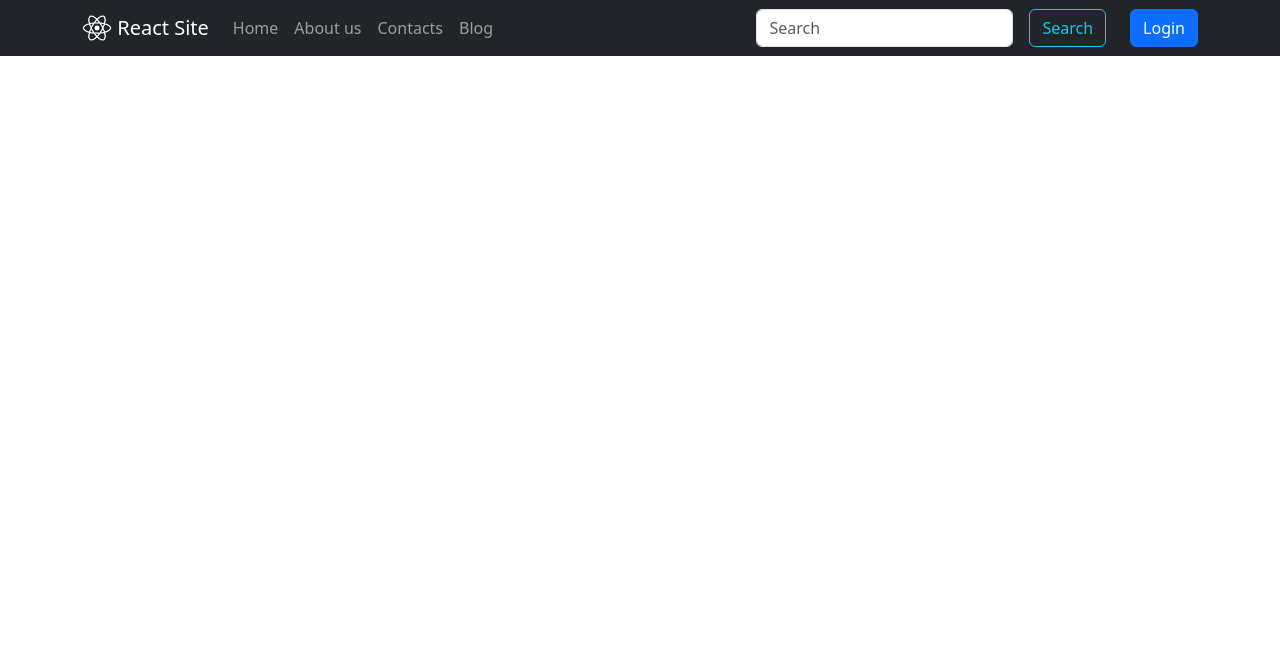
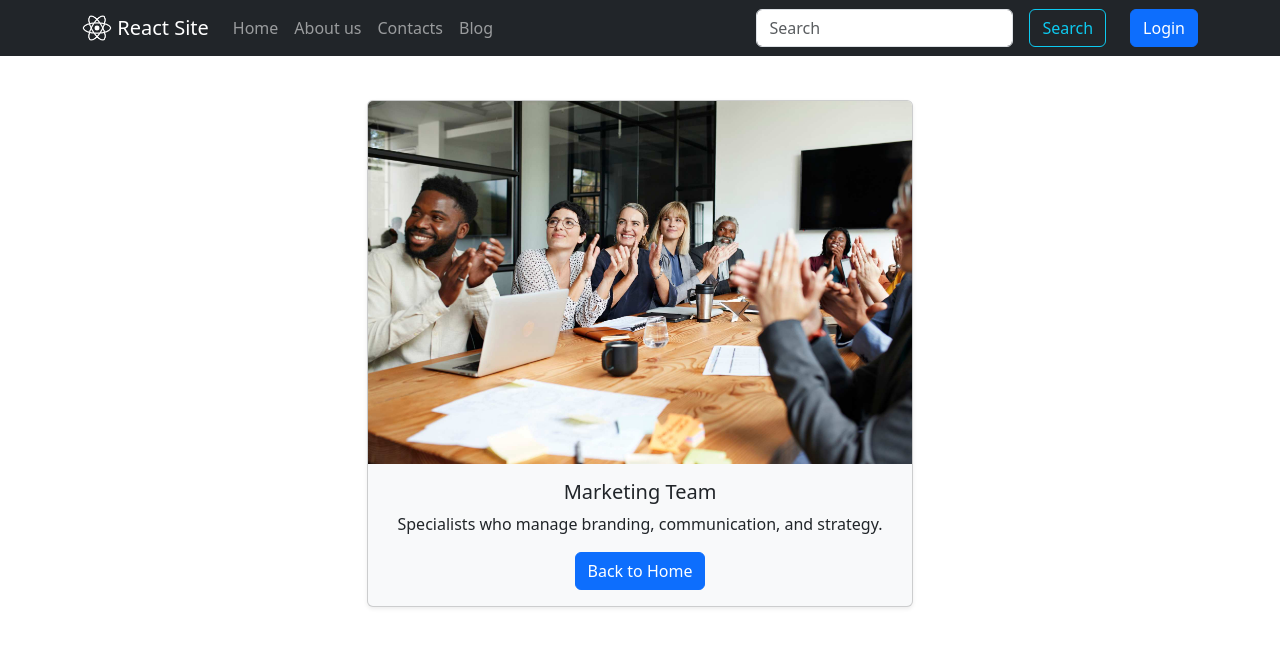
Before and after one commit to Arellaf/lab7-react, a React (Create React App) app: page /team/marketing in a window 1280 px wide. Shown: the top 646 px of the page. Built offline with nearby package versions, Linux system fonts and the light colour scheme.

Commit message:
add team pages and routing

```diff
--- a/src/App.js
+++ b/src/App.js
@@ -5,6 +5,10 @@ import Home from "./Pages/Home";
 import About from "./Pages/About";
 import Contacts from "./Pages/Contacts";
 import Blog from "./Pages/Blog";
+
+import DevelopmentTeam from "./Pages/DevelopmentTeam";
+import ResearchGroup from "./Pages/ResearchGroup";
+import MarketingTeam from "./Pages/MarketingTeam.jsx";
 
 function App() {
     return (
@@ -16,6 +20,10 @@ function App() {
                 <Route path="/about" element={<About />} />
                 <Route path="/contacts" element={<Contacts />} />
                 <Route path="/blog" element={<Blog />} />
+
+                <Route path="/team/development" element={<DevelopmentTeam />} />
+                <Route path="/team/research" element={<ResearchGroup />} />
+                <Route path="/team/marketing" element={<MarketingTeam />} />
             </Routes>
 
         </>
--- /dev/null
+++ b/src/Pages/DevelopmentTeam.jsx
@@ -0,0 +1,28 @@
+import { Card, Container, Row, Col, Button } from "react-bootstrap";
+import { Link } from "react-router-dom";
+import Team1 from '../assets/Team1.jpg';
+
+function DevelopmentTeam() {
+  return (
+    <Container style={{ marginTop: "100px" }}>
+      <Row className="justify-content-center">
+        <Col md={6}>
+          <Card className="text-center shadow-sm" bg="light">
+            <Card.Img variant="top" src={Team1} />
+            <Card.Body>
+              <Card.Title>Development Team</Card.Title>
+              <Card.Text>
+                A group of skilled developers working on core system features.
+              </Card.Text>
+              <Link to="/">
+                <Button variant="primary">Back to Home</Button>
+              </Link>
+            </Card.Body>
+          </Card>
+        </Col>
+      </Row>
+    </Container>
+  );
+}
+
+export default DevelopmentTeam;
--- a/src/Pages/Home.jsx
+++ b/src/Pages/Home.jsx
@@ -1,11 +1,12 @@
 import React, { Component } from 'react';
 import CarouselBoxHk from "../components/CarouselBoxHk";
+import { Link } from "react-router-dom";
 
 import Team1 from '../assets/Team1.jpg';
 import Team2 from '../assets/Team2.jpg';
 import Team3 from '../assets/Team3.jpg';
 
-import { Button, Card, Container } from "react-bootstrap";
+import { Card, Container } from "react-bootstrap";
 
 class Home extends Component {
   render() {
@@ -26,7 +27,9 @@ class Home extends Component {
                   <Card.Text>
                     A group of skilled developers working on core system features.
                   </Card.Text>
-                  <Button variant="primary">Learn more</Button>
+                  <Link to="/team/development" className="btn btn-primary">
+                    Learn more
+                  </Link>
                 </Card.Body>
               </Card>
             </div>
@@ -39,7 +42,9 @@ class Home extends Component {
                   <Card.Text>
                     Team responsible for analysis, data collection, and experiments.
                   </Card.Text>
-                  <Button variant="primary">Learn more</Button>
+                  <Link to="/team/research" className="btn btn-primary">
+                    Learn more
+                  </Link>
                 </Card.Body>
               </Card>
             </div>
@@ -52,7 +57,9 @@ class Home extends Component {
                   <Card.Text>
                     Specialists who manage branding, communication, and strategy.
                   </Card.Text>
-                  <Button variant="primary">Learn more</Button>
+                  <Link to="/team/marketing" className="btn btn-primary">
+                    Learn more
+                  </Link>
                 </Card.Body>
               </Card>
             </div>
--- /dev/null
+++ b/src/Pages/MarketingTeam.jsx
@@ -0,0 +1,28 @@
+import { Card, Container, Row, Col, Button } from "react-bootstrap";
+import { Link } from "react-router-dom";
+import Team3 from '../assets/Team3.jpg';
+
+function MarketingTeam() {
+  return (
+    <Container style={{ marginTop: "100px" }}>
+      <Row className="justify-content-center">
+        <Col md={6}>
+          <Card className="text-center shadow-sm" bg="light">
+            <Card.Img variant="top" src={Team3} />
+            <Card.Body>
+              <Card.Title>Marketing Team</Card.Title>
+              <Card.Text>
+                Specialists who manage branding, communication, and strategy.
+              </Card.Text>
+              <Link to="/">
+                <Button variant="primary">Back to Home</Button>
+              </Link>
+            </Card.Body>
+          </Card>
+        </Col>
+      </Row>
+    </Container>
+  );
+}
+
+export default MarketingTeam;
--- /dev/null
+++ b/src/Pages/ResearchGroup.jsx
@@ -0,0 +1,28 @@
+import { Card, Container, Row, Col, Button } from "react-bootstrap";
+import { Link } from "react-router-dom";
+import Team2 from '../assets/Team2.jpg';
+
+function ResearchGroup() {
+  return (
+    <Container style={{ marginTop: "100px" }}>
+      <Row className="justify-content-center">
+        <Col md={6}>
+          <Card className="text-center shadow-sm" bg="light">
+            <Card.Img variant="top" src={Team2} />
+            <Card.Body>
+              <Card.Title>Research Group</Card.Title>
+              <Card.Text>
+                Team responsible for analysis, data collection, and experiments.
+              </Card.Text>
+              <Link to="/">
+                <Button variant="primary">Back to Home</Button>
+              </Link>
+            </Card.Body>
+          </Card>
+        </Col>
+      </Row>
+    </Container>
+  );
+}
+
+export default ResearchGroup;
```
